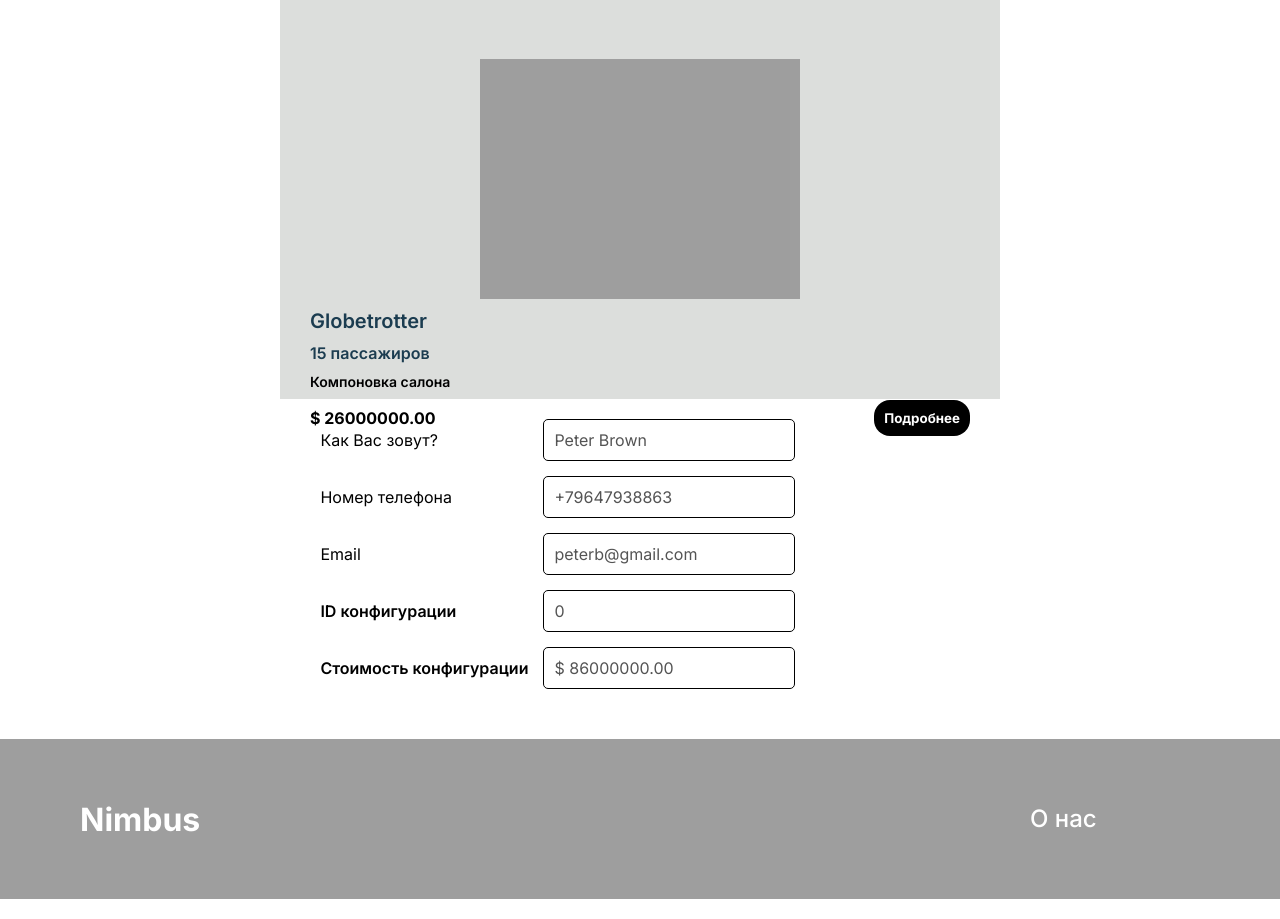
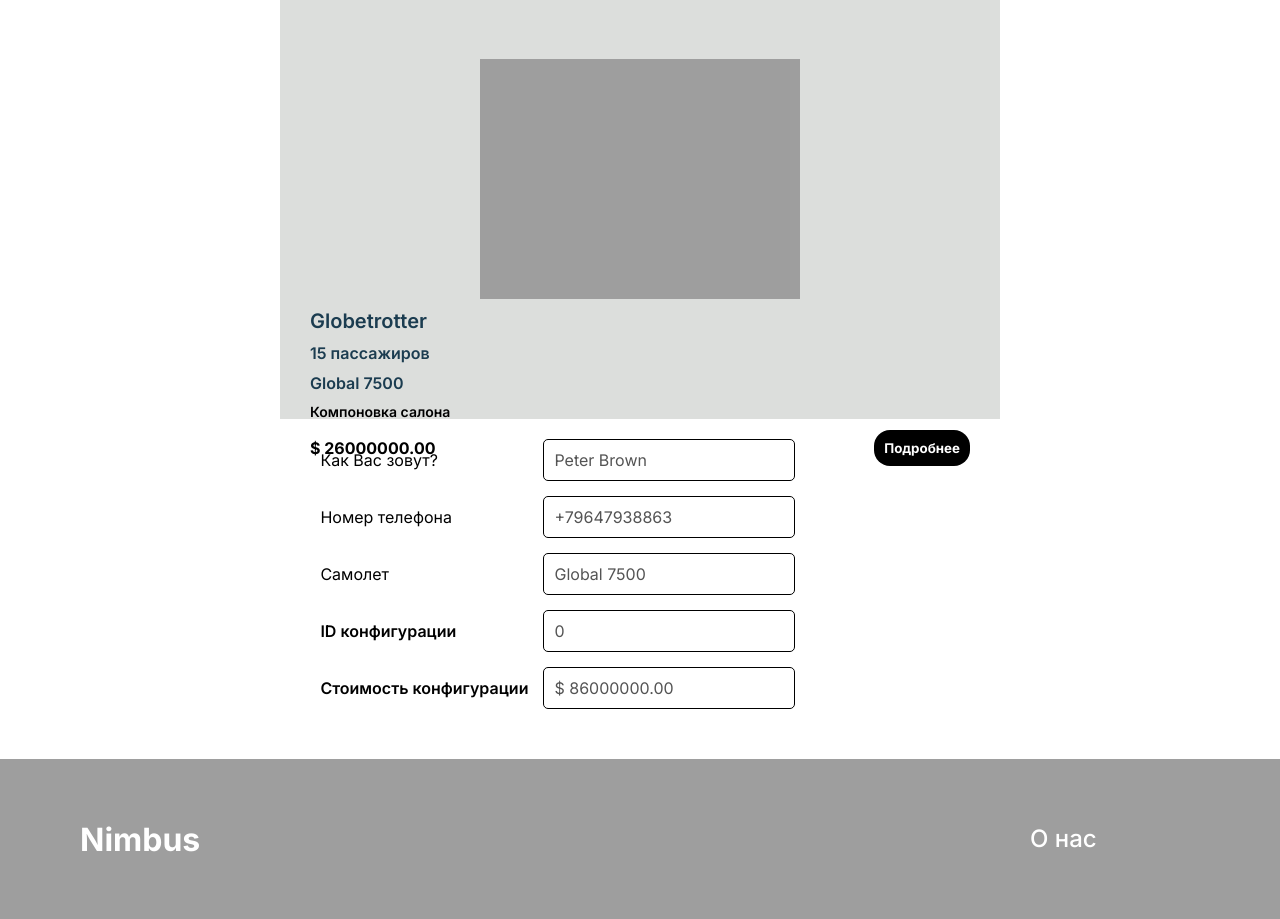
Before and after one commit to resxton/DIA_2024_Back, a Django app: page /configuration/0/ in a window 1280 px wide. Shown: the part 222-1141 px from the top of the page. Run offline with Django 5.2, Linux system fonts and the light colour scheme.

Commit message:
added many-to-many

```diff
--- a/lr1_code/static/css/style.css
+++ b/lr1_code/static/css/style.css
@@ -357,7 +357,7 @@ header a.company-name {
 	justify-content: space-between;
 }
 
-.name-input, .phone-input, .email-input, .id-input, .amount-input {
+.name-input, .phone-input, .plane-input, .id-input, .amount-input {
 	font-size: 16px;
     padding: 10px;
     width: 230px;
@@ -457,13 +457,13 @@ header a.company-name {
 
 .configuration-card {
 	width: 680px;
-	height: 360px;
+	height: 380px;
 	align-items: center;
 }
 
 .configuration-card-text {
 	width: 660px;
-	height: 127px;
+	height: 180px;
 	gap: 10px;
 	padding: 10px;
 }
--- a/lr1_code/templates/configuration.html
+++ b/lr1_code/templates/configuration.html
@@ -43,6 +43,7 @@
             <div class="card-text configuration-card-text">
                 <h1 class="card-title">{{ element.name }}</h1>
                 <h2 class="card-key-info">{{ element.key_info }}</h2>
+				<h2 class="card-key-info">{{ plane_name }}</h2>
                 <p class="card-category">{{ element.category }}</p>
                 <div class="card-bottom">
                     <p class="card-price">$ {{ element.price|floatformat:2 }}</p>
@@ -54,8 +55,6 @@
                 </div>
             </div>
         </div>
-        {% empty %}
-        <p class="no-items">Нет доступных элементов для отображения.</p>
         {% endfor %}
 
 
@@ -65,8 +64,8 @@
 			<input type="text" class="name-input" placeholder="ФИО" disabled value="{{ customer_name }}">
 			<p class="configuration-info-text">Номер телефона</p>
 			<input type="text" class="phone-input" placeholder="Телефон" disabled value="{{ customer_phone }}">
-			<p class="configuration-info-text">Email</p>
-			<input type="email" class="email-input" placeholder="Email" disabled value="{{ customer_email }}">
+			<p class="configuration-info-text">Самолет</p>
+			<input type="plane" class="plane-input" placeholder="plane_name" disabled value="{{ plane_name }}">
 			<p class="configuration-id-text">ID конфигурации</p>
 			<input type="text" class="id-input" disabled value="{{ configuration_id }}">
 			<p class="configuration-amount-text">Стоимость конфигурации</p>
--- a/lr1_code/views.py
+++ b/lr1_code/views.py
@@ -1,6 +1,5 @@
 from django.http import Http404
 from django.shortcuts import render
-from .models import ConfigurationElement, Configuration
 
 configuration_elements = [
     {
@@ -83,17 +82,15 @@ configurations = [
         'configuration_amount': 86000000,
         'customer_name': "Peter Brown",
         'customer_phone': '+79647938863',
-        'customer_email': 'peterb@gmail.com',
-        'configuration_elements': [3]
-    },
+        'customer_email': 'peterb@gmail.com'
+    }
+]
 
-     {
-        'id': 2,
-        'configuration_amount': 60643000,
-        'customer_name': "Peter Brown",
-        'customer_phone': '+79647938863',
-        'customer_email': 'peterb@gmail.com',
-        'configuration_elements': [5]
+plane = [
+    {
+        'plane': 'Global 7500',
+        'element_id': 3,
+        'configuration_id': 0
     }
 ]
 
@@ -117,13 +114,30 @@ def getMainPage(request):
     if price_max:
         filtered_items = [item for item in filtered_items if float(item['price']) <= float(price_max)]
 
+    # Получение идентификатора конфигурации из таблицы plane
+    plane_id = plane[0]['configuration_id'] if plane else None
+
+    if plane_id is not None:
+        # Найти конфигурацию по идентификатору
+        configuration = next((config for config in configurations if config['id'] == plane_id), None)
+        if configuration:
+            # Подсчет элементов конфигурации через plane
+            configuration_elements_ids = [p['element_id'] for p in plane if p['configuration_id'] == plane_id]
+            configuration_counter = len(configuration_elements_ids)
+        else:
+            configuration_counter = 0
+    else:
+        configuration_counter = 0
+
     return render(request, 'main.html', {
         'configuration_elements': filtered_items,
-        'configuration_counter': len(configurations[0]['configuration_elements']),
+        'configuration_counter': configuration_counter,
         'selected_category': category,
         'selected_price_min': price_min,
         'selected_price_max': price_max
     })
+
+
 
 def getDetailPage(request, id):
     item = next((item for item in configuration_elements if item['id'] == id), None)
@@ -149,8 +163,16 @@ def getConfigurationPage(request, id):
     if not configuration:
         raise Http404('Конфигурация с таким id не найдена')
 
-    # Получение элементов конфигурации
-    config_elements = [element for element in configuration_elements if element['id'] in configuration['configuration_elements']]
+    # Поиск самолета, связанного с данной конфигурацией
+    plane_data = next((plane_item for plane_item in plane if plane_item['configuration_id'] == id), None)
+    if not plane_data:
+        raise Http404('Самолет для данной конфигурации не найден')
+
+    # Получение идентификаторов элементов конфигурации
+    config_elements_ids = [plane_item['element_id'] for plane_item in plane if plane_item['configuration_id'] == id]
+
+    # Получение элементов конфигурации по идентификаторам
+    config_elements = [element for element in configuration_elements if element['id'] in config_elements_ids]
 
     return render(request, 'configuration.html', {
         'configuration_id': configuration['id'],
@@ -158,5 +180,6 @@ def getConfigurationPage(request, id):
         'customer_phone': configuration['customer_phone'],
         'customer_email': configuration['customer_email'],
         'configuration_amount': configuration['configuration_amount'],
-        'config_elements': config_elements
+        'config_elements': config_elements,
+        'plane_name': plane_data['plane']  # Добавляем название самолета
     })
```
Also changed, not shown: lr1_code/templates/main.html (+8 -7 lines).
